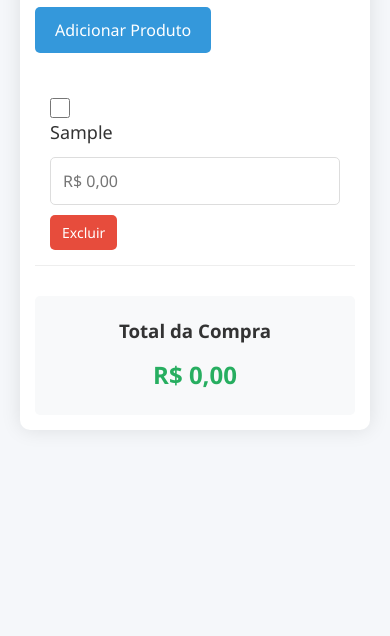
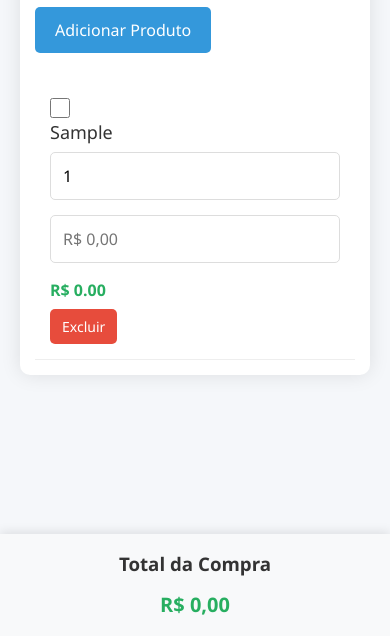
Before and after one commit to PatrickBaptist/supermarketList, a plain HTML site: page index.html in a window 390 px wide. Both pictures are taken after typing "Sample" into the empty fields and a click on the button "Adicionar Produto". Shown: the part 208-844 px from the top of the page. Drawn offline with Linux system fonts and the light colour scheme.

Commit message:
feat: foi acrescentado a quantidado do produto

```diff
--- a/script.js
+++ b/script.js
@@ -30,6 +30,7 @@ function addProduct() {
     const newProduct = {
         id: Date.now(),
         name: productName,
+        quantity: 1,
         price: 0,
         checked: false
     };
@@ -50,12 +51,15 @@ function renderProducts() {
     productList.innerHTML = '';
 
     products.forEach(product => {
+        const subtotal = product.quantity * product.price;
         const productItem = document.createElement('div');
         productItem.className = `product-item ${product.checked ? 'checked' : ''}`;
         productItem.innerHTML = `
             <input type="checkbox" class="checkbox" ${product.checked ? 'checked' : ''} data-id="${product.id}">
             <div class="product-name">${product.name}</div>
+            <input type="number" class="product-quantity" min="1" value="${product.quantity}" data-id="${product.id}">
             <input type="number" class="product-price" placeholder="R$ 0,00" min="0" step="0.01" value="${product.price > 0 ? product.price.toFixed(2) : ''}" data-id="${product.id}">
+            <div class="product-subtotal">R$ ${subtotal.toFixed(2)}</div>
             <button class="delete-btn" data-id="${product.id}">Excluir</button>
         `;
 
@@ -64,6 +68,10 @@ function renderProducts() {
 
     document.querySelectorAll('.checkbox').forEach(checkbox => {
         checkbox.addEventListener('change', toggleProduct);
+    });
+
+    document.querySelectorAll('.product-quantity').forEach(input => {
+        input.addEventListener('change', updateProductQuantity);
     });
 
     document.querySelectorAll('.product-price').forEach(input => {
@@ -87,6 +95,19 @@ function toggleProduct(event) {
     }
 }
 
+function updateProductQuantity(event) {
+    const productId = parseInt(event.target.dataset.id);
+    const product = products.find(p => p.id === productId);
+
+    if (product) {
+        const quantity = parseInt(event.target.value) || 1;
+        product.quantity = quantity;
+        saveProducts();
+        renderProducts();
+        updateTotal();
+    }
+}
+
 function updateProductPrice(event) {
     const productId = parseInt(event.target.dataset.id);
     const product = products.find(p => p.id === productId);
@@ -95,6 +116,7 @@ function updateProductPrice(event) {
         const price = parseFloat(event.target.value) || 0;
         product.price = price;
         saveProducts();
+        renderProducts();
         updateTotal();
     }
 }
@@ -111,7 +133,7 @@ function deleteProduct(event) {
 function updateTotal() {
     const total = products
         .filter(product => product.checked)
-        .reduce((sum, product) => sum + product.price, 0);
+        .reduce((sum, product) => sum + (product.quantity * product.price), 0);
 
     totalAmount.textContent = `R$ ${total.toFixed(2)}`;
 }
--- a/styles.css
+++ b/styles.css
@@ -10,6 +10,7 @@ body {
     color: #333;
     line-height: 1.6;
     padding: 20px;
+    padding-bottom: 120px; /* Espaço para o total fixo */
 }
 
 .container {
@@ -19,6 +20,7 @@ body {
     border-radius: 10px;
     box-shadow: 0 0 20px rgba(0, 0, 0, 0.1);
     padding: 30px;
+    position: relative;
 }
 
 h1 {
@@ -82,9 +84,21 @@ button:hover {
     font-size: 18px;
 }
 
+.product-quantity {
+    width: 80px;
+    margin-right: 15px;
+}
+
 .product-price {
     width: 100px;
     margin-right: 15px;
+}
+
+.product-subtotal {
+    width: 100px;
+    margin-right: 15px;
+    font-weight: bold;
+    color: #27ae60;
 }
 
 .checkbox {
@@ -105,11 +119,16 @@ button:hover {
 }
 
 .total-section {
-    margin-top: 30px;
+    position: fixed;
+    bottom: 0;
+    left: 0;
+    right: 0;
     padding: 20px;
     background-color: #f8f9fa;
-    border-radius: 5px;
+    border-radius: 0;
     text-align: center;
+    box-shadow: 0 -2px 10px rgba(0, 0, 0, 0.1);
+    z-index: 1000;
 }
 
 .total-amount {
@@ -135,8 +154,18 @@ button:hover {
         align-items: flex-start;
     }
 
-    .product-price {
+    .product-quantity,
+    .product-price,
+    .product-subtotal {
         width: 100%;
-        margin: 10px 0;
+        margin: 5px 0;
+    }
+
+    .total-section {
+        padding: 15px;
+    }
+
+    .total-amount {
+        font-size: 20px;
     }
 }
```
